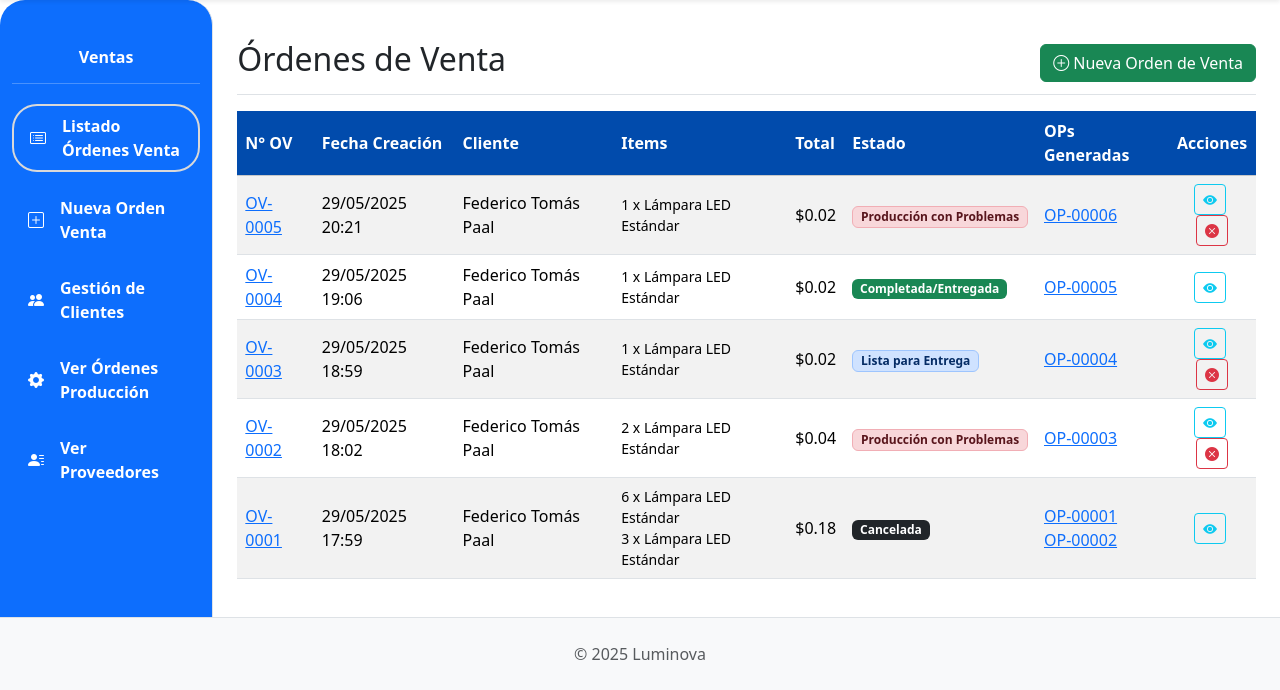
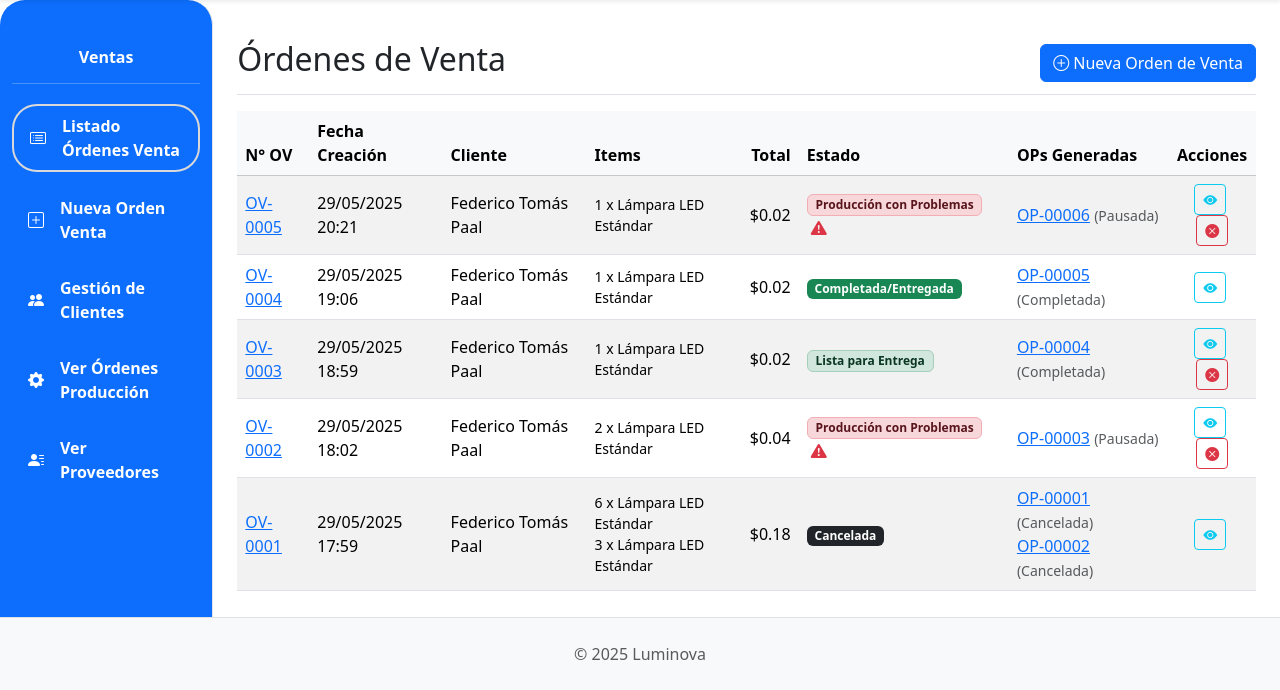
Before and after one commit to FedericoPaal/TP_LUMINOVA, a Django app: page /ventas/ in a window 1280 px wide. Shown: the part 110-800 px from the top of the page. Run offline with Django 5.2, Linux system fonts and the light colour scheme; a user stored in the database is signed in; data comes from the database, SQL or seed files in the repository; both versions use the stored data as it was after the commit; some libraries are stand-ins or nearby versions.

Commit message:
Se agrega icono de advertencia en OVs con Producion con Problemas

```diff
--- a/App_LUMINOVA/templates/shared/sidebar_logic.html
+++ b/App_LUMINOVA/templates/shared/sidebar_logic.html
@@ -4,14 +4,11 @@
 {% url 'App_LUMINOVA:lista_usuarios' as usuarios_url %}
 {% url 'App_LUMINOVA:roles-permisos' as roles_url %}
 {% url 'App_LUMINOVA:auditoria' as auditoria_url %}
-
 {% url 'App_LUMINOVA:ventas_lista_ov' as ventas_url %}
 {% url 'App_LUMINOVA:lista_clientes' as clientes_url %}
 {% url 'App_LUMINOVA:produccion_lista_op' as produccion_url %}
-
 {% url 'App_LUMINOVA:deposito' as deposito_url %}
-
-
+{% url 'App_LUMINOVA:compras_lista_oc' as compras_url %}
 
 {% if request.resolver_match.app_name == 'App_LUMINOVA' %}
     {% if request.path == dashboard_url or request.path == usuarios_url or request.path == roles_url or request.path == auditoria_url %}
--- a/App_LUMINOVA/templates/ventas/ventas_lista_ov.html
+++ b/App_LUMINOVA/templates/ventas/ventas_lista_ov.html
@@ -13,7 +13,7 @@
 <div class="d-flex justify-content-between flex-wrap flex-md-nowrap align-items-center pt-3 pb-2 mb-3 border-bottom">
     <h1 class="h2">{{ titulo_seccion }}</h1>
     <div class="btn-toolbar mb-2 mb-md-0">
-        <a href="{% url 'App_LUMINOVA:ventas_crear_ov' %}" class="btn btn-success">
+        <a href="{% url 'App_LUMINOVA:ventas_crear_ov' %}" class="btn btn-primary">
             <i class="bi bi-plus-circle"></i> Nueva Orden de Venta
         </a>
     </div>
@@ -22,21 +22,21 @@
 
 
 <div class="table-responsive mt-3">
-    <table class="table table-striped table-hover align-middle"> {# align-middle para centrar verticalmente el contenido de las celdas #}
+    <table class="table table-striped table-hover align-middle">
         <thead class="table-light">
             <tr>
-                <th class="align-middle color-thead">N° OV</th>
-                <th class="align-middle color-thead">Fecha Creación</th>
-                <th class="align-middle color-thead">Cliente</th>
-                <th class="align-middle color-thead">Items</th>
-                <th class="align-middle color-thead">Total</th>
-                <th class="align-middle color-thead">Estado</th>
-                <th class="align-middle color-thead">OPs Generadas</th>
-                <th class="text-center align-middle color-thead">Acciones</th>
+                <th>N° OV</th>
+                <th>Fecha Creación</th>
+                <th>Cliente</th>
+                <th>Items</th>
+                <th class="text-end">Total</th>
+                <th>Estado</th>
+                <th>OPs Generadas</th>
+                <th class="text-center">Acciones</th>
             </tr>
         </thead>
         <tbody>
-            {% for ov in ordenes_list %}
+            {% for ov in ordenes_list %} {# ordenes_list ahora contiene objetos OV con el atributo tiene_algun_reporte_asociado #}
             <tr>
                 <td><a href="{% url 'App_LUMINOVA:ventas_detalle_ov' ov.id %}">{{ ov.numero_ov }}</a></td>
                 <td>{{ ov.fecha_creacion|date:"d/m/Y H:i" }}</td>
@@ -50,7 +50,7 @@
                     {% endfor %}
                     </ul>
                 </td>
-                <td>${{ ov.total_ov|floatformat:2 }}</td>
+                <td class="text-end">${{ ov.total_ov|floatformat:2 }}</td>
                 <td>
                     <span class="badge
                         {% if ov.estado == 'PENDIENTE' %}bg-warning text-dark
@@ -58,32 +58,40 @@
                         {% elif ov.estado == 'INSUMOS_SOLICITADOS' %}bg-info-subtle text-info-emphasis border border-info-subtle
                         {% elif ov.estado == 'PRODUCCION_INICIADA' %}bg-primary
                         {% elif ov.estado == 'PRODUCCION_CON_PROBLEMAS' %}bg-danger-subtle text-danger-emphasis border border-danger-subtle
-                        {% elif ov.estado == 'LISTA_ENTREGA' %}bg-primary-subtle text-primary-emphasis border border-primary-subtle
+                        {% elif ov.estado == 'LISTA_ENTREGA' %}bg-success-subtle text-success-emphasis border border-success-subtle
                         {% elif ov.estado == 'COMPLETADA' %}bg-success
                         {% elif ov.estado == 'CANCELADA' %}bg-dark
                         {% else %}bg-light text-dark{% endif %}">
                         {{ ov.get_estado_display }}
                     </span>
+                    {# Icono y enlace al Modal si la OV está con problemas Y TIENE REPORTES ASOCIADOS #}
+                    {% if ov.estado == 'PRODUCCION_CON_PROBLEMAS' and ov.tiene_algun_reporte_asociado %}
+                        <a href="#" data-bs-toggle="modal" data-bs-target="#modalReportesOV{{ ov.id }}"
+                           class="ms-1" title="Ver reportes de problemas asociados a esta OV">
+                            <i class="bi bi-exclamation-triangle-fill text-danger"></i>
+                        </a>
+                    {% endif %}
                 </td>
                 <td>
-                    {% for op_gen in ov.ops_generadas.all %}
+                    {% for op_gen in ov.lista_ops_con_reportes_y_estado %} {# Usar el atributo del prefetch #}
                         <a href="{% url 'App_LUMINOVA:produccion_detalle_op' op_gen.id %}">{{ op_gen.numero_op }}</a>
+                        <small class="text-muted">({{ op_gen.get_estado_op_display }})</small>
                         {% if not forloop.last %}<br>{% endif %}
                     {% empty %}
                         Ninguna
                     {% endfor %}
                 </td>
                 <td class="text-center">
-                     <a href="{% url 'App_LUMINOVA:ventas_detalle_ov' ov.id %}" class="btn btn-sm btn-outline-info me-1" title="Ver Detalle OV">
+                     <a href="{% url 'App_LUMINOVA:ventas_detalle_ov' ov.id %}" class="btn btn-sm btn-outline-info me-1" title="Ver Detalle OV {{ ov.numero_ov }}">
                          <i class="bi bi-eye-fill"></i>
                      </a>
-                    {% if ov.estado == 'PENDIENTE' or ov.estado == 'CONFIRMADA' %} {# Solo permitir editar en estos estados #}
-                     <a href="{% url 'App_LUMINOVA:ventas_editar_ov' ov.id %}" class="btn btn-sm btn-outline-primary me-1" title="Editar OV">
+                    {% if ov.estado == 'PENDIENTE' or ov.estado == 'CONFIRMADA' %}
+                     <a href="{% url 'App_LUMINOVA:ventas_editar_ov' ov.id %}" class="btn btn-sm btn-outline-primary me-1" title="Editar OV {{ ov.numero_ov }}">
                          <i class="bi bi-pencil-square"></i>
                      </a>
                     {% endif %}
-                    {% if ov.estado != 'CANCELADA' and ov.estado != 'COMPLETADA' %} {# No cancelar si ya está finalizada o cancelada #}
-                     <a href="#" class="btn btn-sm btn-outline-danger" data-bs-toggle="modal" data-bs-target="#cancelarOVModal{{ov.id}}" title="Cancelar OV">
+                    {% if ov.estado != 'CANCELADA' and ov.estado != 'COMPLETADA' %}
+                     <a href="#" class="btn btn-sm btn-outline-danger" data-bs-toggle="modal" data-bs-target="#cancelarOVModal{{ov.id}}" title="Cancelar OV {{ ov.numero_ov }}">
                          <i class="bi bi-x-circle-fill"></i>
                      </a>
                     {% endif %}
@@ -98,31 +106,61 @@
     </table>
 </div>
 
-{# Modales de Confirmación de Cancelación (uno por cada OV) #}
-{% for ov in ordenes_list %}
-    {% if ov.estado != 'CANCELADA' and ov.estado != 'COMPLETADA' %}
-    <div class="modal fade" id="cancelarOVModal{{ov.id}}" tabindex="-1" aria-labelledby="cancelarOVModalLabel{{ov.id}}" aria-hidden="true">
-        <div class="modal-dialog modal-dialog-centered">
-            <div class="modal-content">
-                <form method="post" action="{% url 'App_LUMINOVA:ventas_cancelar_ov' ov.id %}">
-                    {% csrf_token %}
-                    <div class="modal-header bg-warning">
-                        <h5 class="modal-title" id="cancelarOVModalLabel{{ov.id}}"><i class="bi bi-exclamation-triangle-fill"></i> Confirmar Cancelación</h5>
-                        <button type="button" class="btn-close" data-bs-dismiss="modal" aria-label="Close"></button>
-                    </div>
-                    <div class="modal-body">
-                        <p>¿Estás seguro de que deseas cancelar la Orden de Venta <strong>{{ ov.numero_ov }}</strong>?</p>
-                        <p class="small text-muted">Esto también intentará cancelar las Órdenes de Producción asociadas que aún no estén completadas.</p>
-                    </div>
-                    <div class="modal-footer">
-                        <button type="button" class="btn btn-secondary" data-bs-dismiss="modal">No, mantener</button>
-                        <button type="submit" class="btn btn-danger">Sí, Cancelar OV</button>
-                    </div>
-                </form>
-            </div>
-        </div>
+{# Modales de Confirmación de Cancelación (uno por cada OV) - SIN CAMBIOS #}
+{% for ov_cancel_modal_loop_var in ordenes_list %} {# Usar una variable de bucle diferente aquí #}
+    {% if ov_cancel_modal_loop_var.estado != 'CANCELADA' and ov_cancel_modal_loop_var.estado != 'COMPLETADA' %}
+    <div class="modal fade" id="cancelarOVModal{{ov_cancel_modal_loop_var.id}}" tabindex="-1" aria-labelledby="cancelarOVModalLabel{{ov_cancel_modal_loop_var.id}}" aria-hidden="true">
+        {# ... contenido del modal de cancelación ... #}
     </div>
     {% endif %}
 {% endfor %}
 
+{# Modal para ver Reportes (solo se genera si la OV tiene reportes asociados) #}
+{% for ov_report_modal_loop_var in ordenes_list %} {# Usar una variable de bucle diferente aquí #}
+    {% if ov_report_modal_loop_var.estado == 'PRODUCCION_CON_PROBLEMAS' and ov_report_modal_loop_var.tiene_algun_reporte_asociado %}
+        <div class="modal fade" id="modalReportesOV{{ ov_report_modal_loop_var.id }}" tabindex="-1" aria-labelledby="modalReportesOVLabel{{ ov_report_modal_loop_var.id }}" aria-hidden="true">
+            <div class="modal-dialog modal-lg modal-dialog-centered modal-dialog-scrollable">
+                <div class="modal-content">
+                    <div class="modal-header bg-danger text-white">
+                        <h5 class="modal-title" id="modalReportesOVLabel{{ ov_report_modal_loop_var.id }}">
+                            <i class="bi bi-exclamation-triangle-fill me-2"></i>Reportes de Problemas para OV: {{ ov_report_modal_loop_var.numero_ov }}
+                        </h5>
+                        <button type="button" class="btn-close btn-close-white" data-bs-dismiss="modal" aria-label="Close"></button>
+                    </div>
+                    <div class="modal-body">
+                        {% for op_gen_modal_detail in ov_report_modal_loop_var.lista_ops_con_reportes_y_estado %} {# Usar el atributo del prefetch #}
+                            {% if op_gen_modal_detail.reportes_incidencia.all %}
+                                <div class="mb-3 p-2 border rounded">
+                                    <h6 class="mb-2">
+                                        <i class="bi bi-clipboard-data-fill"></i> Reportes de OP: <a href="{% url 'App_LUMINOVA:produccion_detalle_op' op_gen_modal_detail.id %}">{{ op_gen_modal_detail.numero_op }}</a>
+                                        <small class="text-muted">({{ op_gen_modal_detail.producto_a_producir.descripcion }})</small>
+                                    </h6>
+                                    <ul class="list-group list-group-flush">
+                                        {% for reporte in op_gen_modal_detail.reportes_incidencia.all %}
+                                        <li class="list-group-item small">
+                                            <p class="mb-1"><strong>Reporte N°:</strong> {{ reporte.n_reporte }} | <strong>Fecha:</strong> {{ reporte.fecha|date:"d/m/Y H:i" }}</p>
+                                            <p class="mb-1"><strong>Tipo:</strong> <span class="fw-semibold">{{ reporte.tipo_problema }}</span></p>
+                                            <p class="mb-1"><strong>Descripción:</strong><br>{{ reporte.informe_reporte|linebreaksbr|default:"Sin descripción detallada." }}</p>
+                                            <p class="mb-0 text-muted" style="font-size: 0.8em;">
+                                                <strong>Reportado por:</strong> {{ reporte.reportado_por.username|default:"N/A" }}
+                                                {% if reporte.sector_reporta %}
+                                                | <strong>Sector:</strong> {{ reporte.sector_reporta.nombre }}
+                                                {% endif %}
+                                            </p>
+                                        </li>
+                                        {% endfor %}
+                                    </ul>
+                                </div>
+                            {% endif %}
+                        {% endfor %}
+                    </div>
+                    <div class="modal-footer">
+                        <button type="button" class="btn btn-secondary" data-bs-dismiss="modal">Cerrar</button>
+                    </div>
+                </div>
+            </div>
+        </div>
+    {% endif %} {# Cierre de if para generar modal #}
+{% endfor %} {# Fin del bucle principal de OVs para modales #}
+
 {% endblock %}
--- a/App_LUMINOVA/views.py
+++ b/App_LUMINOVA/views.py
@@ -485,17 +485,34 @@ def eliminar_cliente_view(request, cliente_id):
 
 @login_required
 def ventas_lista_ov_view(request):
-    if not es_admin_o_rol(request.user, ['ventas', 'produccion', 'administrador']): # Producción también podría ver OVs
-        messages.error(request, "Acceso denegado.")
-        return redirect('App_LUMINOVA:dashboard')
-
-    ordenes = OrdenVenta.objects.select_related('cliente').prefetch_related(
+    ordenes_de_venta_query = OrdenVenta.objects.select_related('cliente').prefetch_related(
         'items_ov__producto_terminado',
-        'ops_generadas' # Usando el related_name de OrdenProduccion.orden_venta_origen
+        Prefetch(
+            'ops_generadas',
+            queryset=OrdenProduccion.objects.select_related('estado_op', 'producto_a_producir')
+                                      .prefetch_related(
+                                          Prefetch(
+                                              'reportes_incidencia',
+                                              queryset=Reportes.objects.select_related('reportado_por', 'sector_reporta').order_by('-fecha')
+                                          )
+                                      ).order_by('numero_op'),
+            to_attr='lista_ops_con_reportes_y_estado' # Nuevo nombre para claridad
+        )
     ).order_by('-fecha_creacion')
 
-    context = {
-        'ordenes_list': ordenes,
+    # Procesar para añadir la bandera
+    ordenes_list_con_info_reporte = []
+    for ov in ordenes_de_venta_query:
+        ov.tiene_algun_reporte_asociado = False # Inicializar bandera
+        if hasattr(ov, 'lista_ops_con_reportes_y_estado'): # Verificar si el prefetch funcionó
+            for op in ov.lista_ops_con_reportes_y_estado:
+                if op.reportes_incidencia.all().exists(): # Si alguna OP tiene reportes
+                    ov.tiene_algun_reporte_asociado = True
+                    break # No necesitamos seguir buscando en las OPs de esta OV
+        ordenes_list_con_info_reporte.append(ov)
+
+    context = {
+        'ordenes_list': ordenes_list_con_info_reporte, # Pasar la lista procesada
         'titulo_seccion': 'Órdenes de Venta',
     }
     return render(request, 'ventas/ventas_lista_ov.html', context)
```
Also changed, not shown: App_LUMINOVA/forms.py (+41 -7 lines), App_LUMINOVA/templates/compras/compras_sidebar.html (+11 -3 lines), db.sqlite3.
